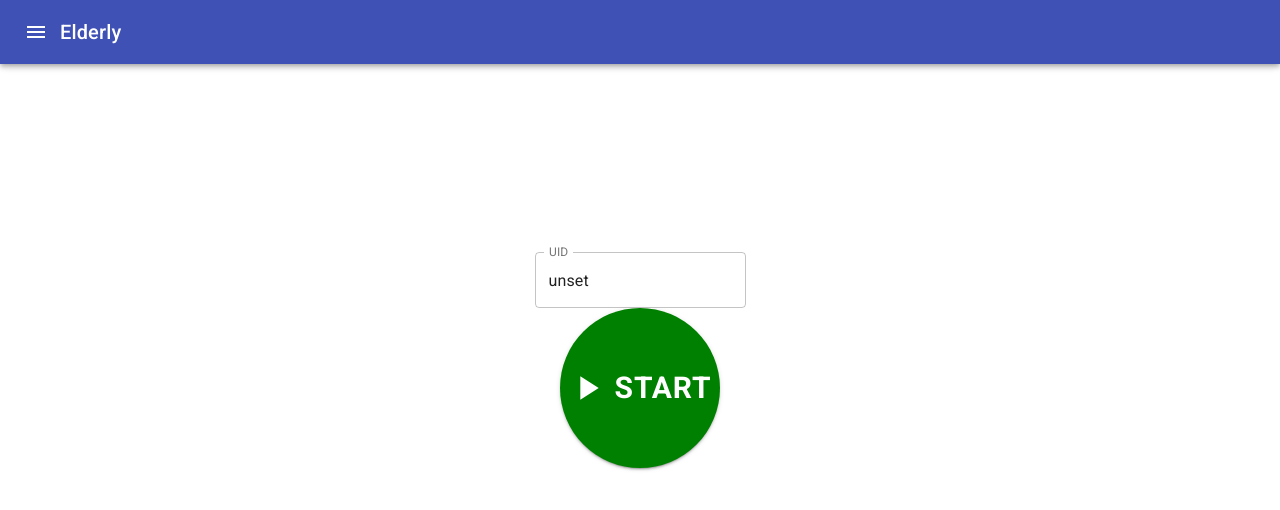
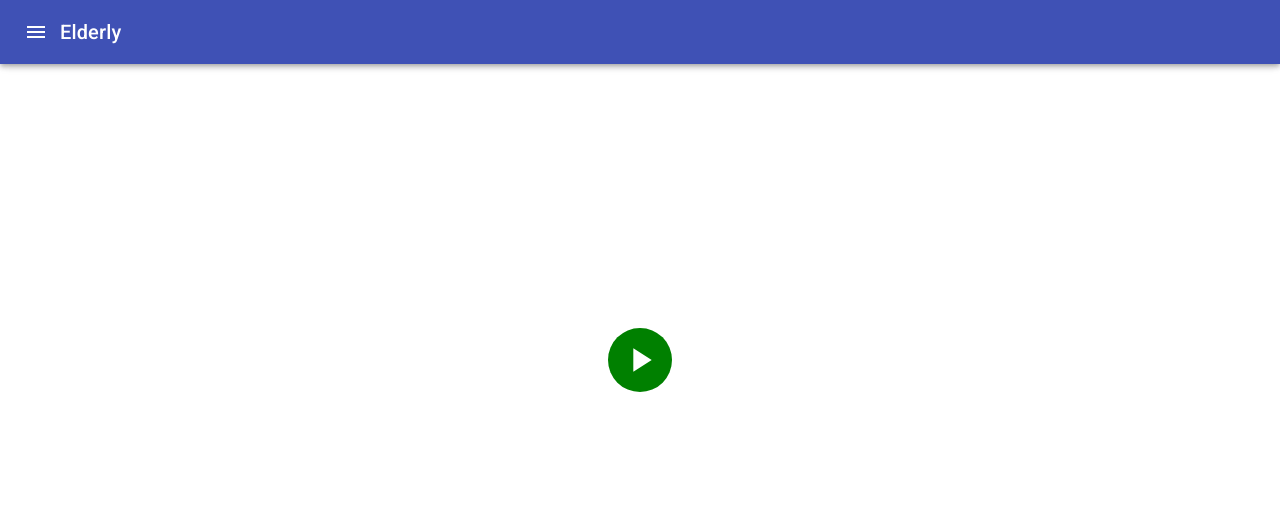
Before and after one commit to hakimhassani97/ActivityTrackingMobile, a React (Create React App) app: page / in a window 1280 px wide. Shown: the top 510 px of the page. Built offline with nearby package versions, Linux system fonts and the light colour scheme.

Commit message:
updated home

```diff
--- a/src/Pages/Home.js
+++ b/src/Pages/Home.js
@@ -4,8 +4,9 @@ import firebase from 'firebase'
 import PlayArrow from '@material-ui/icons/PlayArrow';
 import Button from '@material-ui/core/Button';
 import Pause from '@material-ui/icons/Pause';
-import { TextField } from '@material-ui/core';
+import { IconButton } from '@material-ui/core';
 import { initAuth } from '../Helpers/Auth';
+import ThemeConfig from '../Constantes/Theme'
 
 if (window.DeviceOrientationEvent) {
     console.log("DeviceOrientation is supported");
@@ -61,22 +62,22 @@ class Home extends React.Component {
         return (
             <div className="App">
                 <header className="App-header" style={{backgroundColor:'white'}}>
-                    {/* <button style={{ backgroundColor: this.state.recording ? 'red' : 'green', height: '20vh', width:'20vh', border:'0', borderRadius: '50%', fontWeight: 'bolder', fontSize:'30px', boxShadow: '0 0 solid black', color:'white' }}
-                        onClick={this.startAccel}>
-                        {this.state.recording ? 'Stop' : 'Start'}
-                    </button> */}
-                    <form noValidate autoComplete="off">
-                        <TextField id="outlined-basic" label="UID" variant="outlined" value={this.state.uid} onChange={(e)=>{this.setState({uid:e.target.value})}} />
-                    </form>
-                    <Button
-                        style={{ backgroundColor: this.state.recording ? 'red' : 'green', height: '20vh', width:'20vh', borderRadius: '50%', fontWeight: 'bolder', fontSize:'30px', color:'white' }}
+                    {/* <Button
+                        style={{ backgroundColor: this.state.recording ? ThemeConfig.danger : ThemeConfig.success, height: '20vh', width:'20vh', borderRadius: '50%', fontWeight: 'bolder', fontSize:'30px', color:'white' }}
                         variant="contained"
                         size="small"
                         startIcon={this.state.recording ? <Pause style={{ fontSize: 40 }} /> : <PlayArrow style={{ fontSize: 40 }} />}
                         onClick={this.startAccel}
                     >
                         {this.state.recording ? 'Stop' : 'Start'}
-                    </Button>
+                    </Button> */}
+                    <div style={{display:'flex', flexDirection:'row', alignItems:'center', justifyContent:'center'}}>
+                        <IconButton
+                            onClick={this.startAccel}
+                            style={{backgroundColor: this.state.recording ? ThemeConfig.danger : ThemeConfig.success, color:'white'}}>
+                            {this.state.recording ? <Pause style={{ fontSize: 40 }} /> : <PlayArrow style={{ fontSize: 40 }} />}
+                        </IconButton>
+                    </div>
                 </header>
             </div>
         );
--- a/src/Pages/Profile.js
+++ b/src/Pages/Profile.js
@@ -24,7 +24,7 @@ class Profile extends React.Component {
     }
     render (){
         return (
-            <div style={{marginTop:'60px', display:'flex', flexDirection:'column', alignItems:'center', justifyContent:'center'}}>
+            <div style={{marginTop:'60px', display:'flex', flexDirection:'column', alignItems:'center', justifyContent:'center', padding:'4% 0'}}>
                 <Avatar alt="Remy Sharp" src={require('../Images/avatar.jpg').default} style={{marginBottom:'1rem', height:'100px', width:'100px'}}></Avatar>
                 <TextField onChange={(e)=>{this.setState({firstname:e.target.value})}} id="firstname" value={this.state.firstname} label="First name" variant="outlined" style={{marginBottom:'1rem', width:'70%'}} />
                 <TextField onChange={(e)=>{this.setState({lastname:e.target.value})}} id="lastname" value={this.state.lastname} label="Last name" variant="outlined" style={{marginBottom:'1rem', width:'70%'}} />
```
